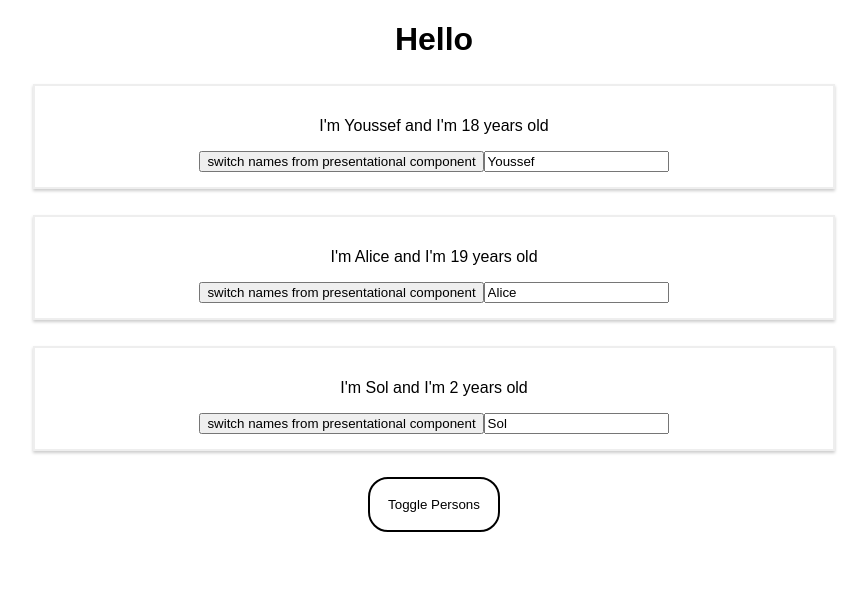
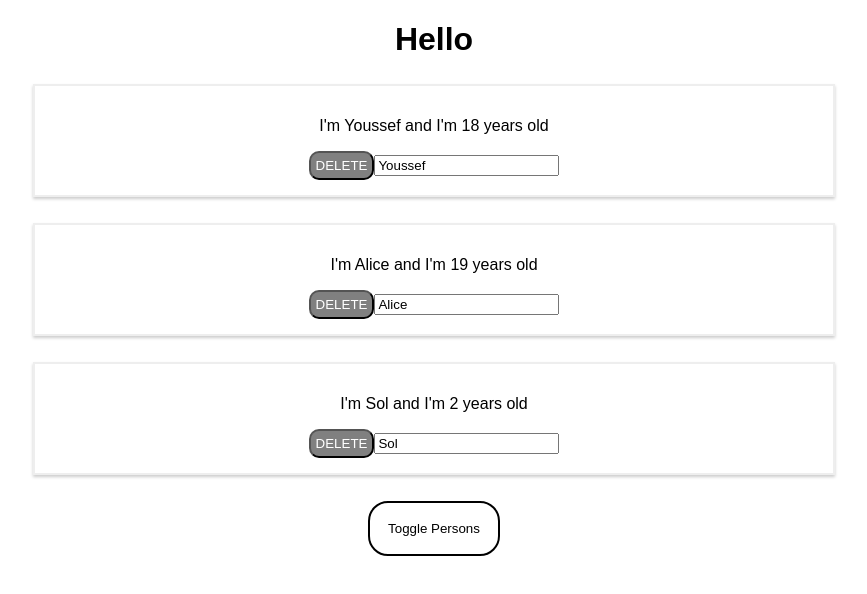
Before and after one commit to youssef-md/The-Burger-Builder, a React (Create React App) app: page / in a window 1280 px wide. Both pictures are taken after a click on the button "Toggle Persons". Shown: the top 594 px of the page, without its empty margins (206-1073 px from the left). Built offline with nearby package versions, Linux system fonts and the light colour scheme.

Commit message:
Using splice funcion for removing the clicked element from the map's index

```diff
--- a/src/App.js
+++ b/src/App.js
@@ -10,17 +10,6 @@ class App extends Component {
       { name: 'Alice', age: 19 },
       { name: 'Sol', age: 2 }
     ]
-  }
-
-  switchNameHandler = (newName1, newName2, newName3 ) => {
-    this.setState({
-      persons: [
-        { name: newName1, age: 18 },
-        { name: newName2, age: 19},
-        { name: newName3, age: 2}
-      ],
-      showPersons: false
-    })
   }
 
   nameChangedHandler = (event) => {
@@ -37,6 +26,13 @@ class App extends Component {
     this.setState({showPersons: !doesShow})
   }
 
+  deletePersonHandler = (personIndex) => {
+
+    const newPersonsArray = this.state.persons
+    newPersonsArray.splice(personIndex, 1)
+
+    this.setState({persons: newPersonsArray})
+  }
 
   render() {
 
@@ -45,8 +41,11 @@ class App extends Component {
       persons = (
         <div>
           {
-            this.state.persons.map(person => {
-              return <Person name = { person.name } age = { person.age }/>
+            this.state.persons.map((person, index) => {
+              return <Person
+                name = { person.name }
+                age = { person.age }
+                click = {() => this.deletePersonHandler(index)}/>
             })
           }
         </div>
--- a/src/Person/Person.css
+++ b/src/Person/Person.css
@@ -9,3 +9,10 @@
   padding: 15px;
   text-align: center;
 }
+
+.delete-btn {
+  background-color: gray;
+  padding: 5px;
+  border-radius: 10px;
+  color: white;
+}
--- a/src/Person/Person.js
+++ b/src/Person/Person.js
@@ -6,7 +6,7 @@ const Person = (props) => {
     <div className = "Person">
       <p>I'm { props.name } and I'm { props.age } years old</p>
       <p>{ props.children }</p>
-      <button onClick = { props.click }>switch names from presentational component</button>
+      <button className = "delete-btn" onClick = { props.click }>DELETE</button>
       <input type = "text" onChange = {props.changed} value = {props.name}/>
     </div>
   )
```
